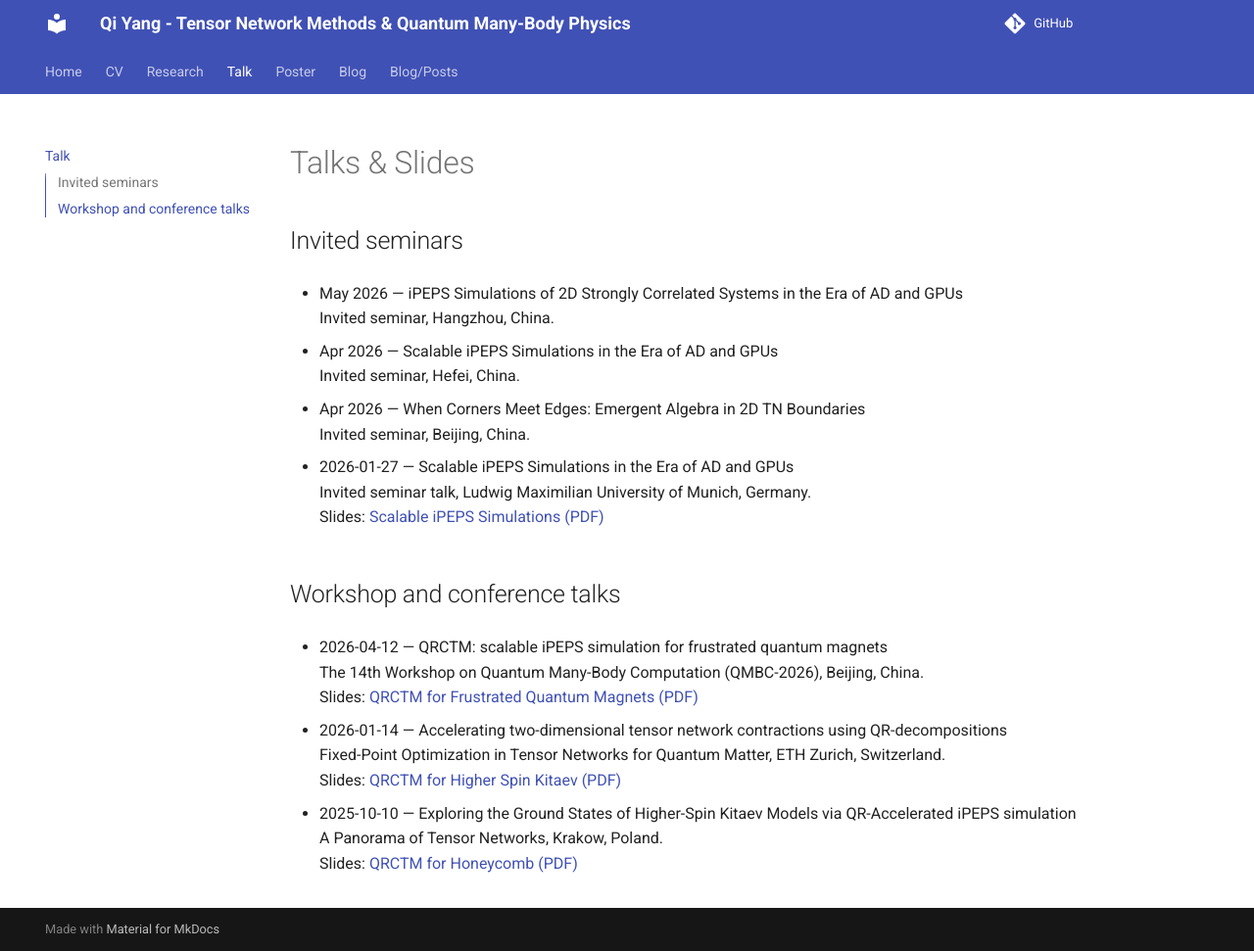
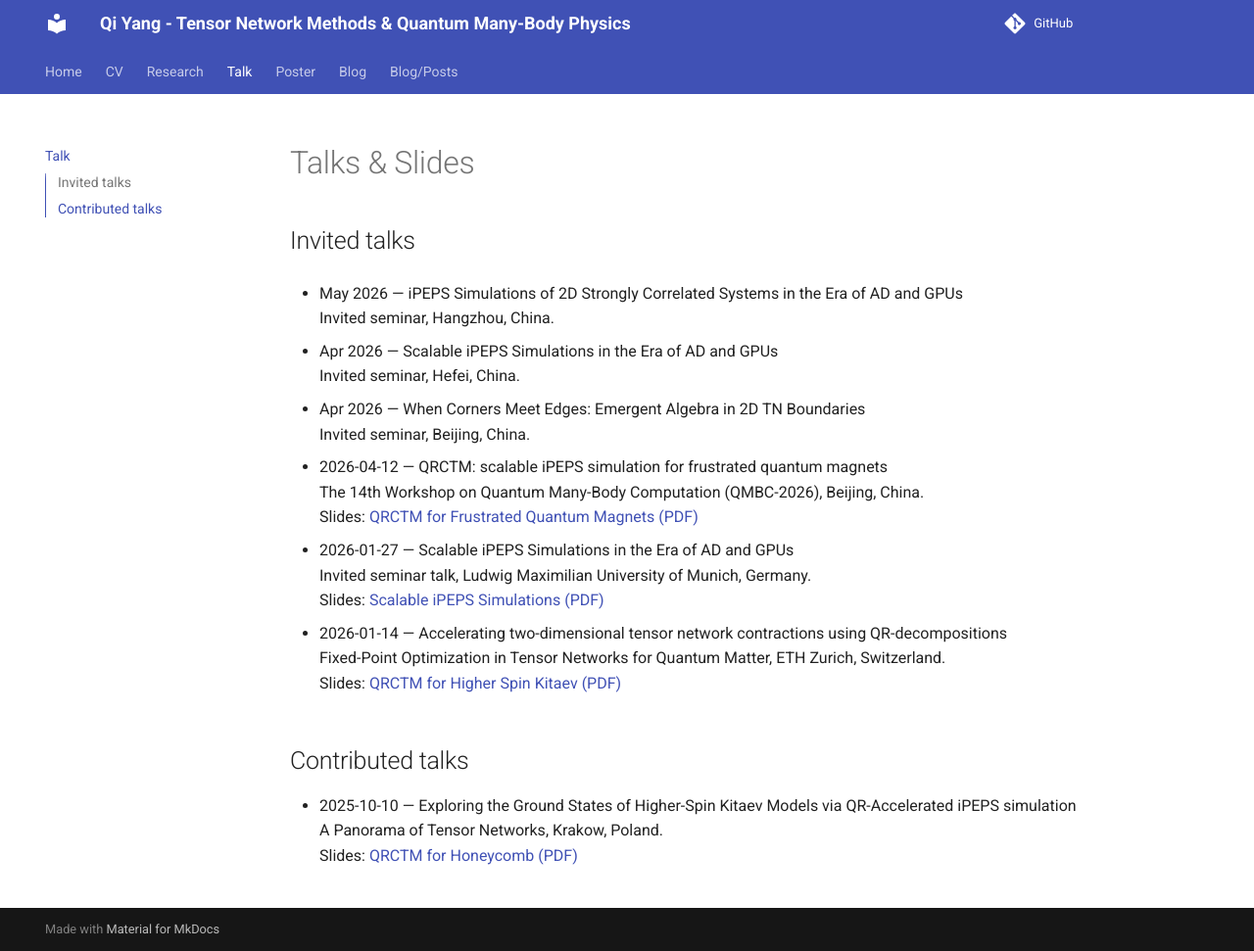
Before and after one commit to qiyang-ustc/qiyang-ustc.github.io, an MkDocs documentation site: the page built from docs/talks.md, in a window 1280 px wide and 971 px high. Shown: the whole window at 98% size. Built offline with MkDocs 1.6.1 and Material for MkDocs 9.7.7, drawn with Linux system fonts in a browser that asks for light colours; comment, search, counter and statistics services are not loaded.

Commit message:
Correct invited talk classifications

```diff
--- a/docs/cv.md
+++ b/docs/cv.md
@@ -36,7 +36,7 @@ title: Curriculum Vitae
 
 - 2025.6 – 2026.7: **Principal Investigator**, EuroHPC Development Access Call. Awarded 14,000 NVIDIA H100 GPU hours.
 
-## Invited seminars
+## Invited talks
 
 - May 2026: iPEPS Simulations of 2D Strongly Correlated Systems in the Era of AD and GPUs<br>
   Invited seminar, Hangzhou, China
@@ -47,19 +47,19 @@ title: Curriculum Vitae
 - Apr 2026: When Corners Meet Edges: Emergent Algebra in 2D TN Boundaries<br>
   Invited seminar, Beijing, China
 
+- 2026-04-12: QRCTM: scalable iPEPS simulation for frustrated quantum magnets<br>
+  The 14th Workshop on Quantum Many-Body Computation (QMBC-2026), Beijing, China.<br>
+  Slides: [QRCTM for Frustrated Quantum Magnets (PDF)](./talk/2026QMBC_QRCTM.pdf)
+
 - 2026-01-27: Scalable iPEPS Simulations in the Era of AD and GPUs<br>
   Invited seminar talk, Ludwig Maximilian University of Munich, Germany.<br>
   Slides: [Scalable iPEPS Simulations (PDF)](./talk/2026LMU_iPEPS.pdf)
 
-## Workshop and conference talks
-
-- 2026-04-12: QRCTM: scalable iPEPS simulation for frustrated quantum magnets<br>
-  The 14th Workshop on Quantum Many-Body Computation (QMBC-2026), Beijing, China.<br>
-  Slides: [QRCTM for Frustrated Quantum Magnets (PDF)](./talk/2026QMBC_QRCTM.pdf)
-
 - 2026-01-14: Accelerating two-dimensional tensor network contractions using QR-decompositions<br>
   Fixed-Point Optimization in Tensor Networks for Quantum Matter, ETH Zurich, Switzerland.<br>
   Slides: [QRCTM for Higher Spin Kitaev (PDF)](./talk/2026FIXNET.pdf)
+
+## Contributed talks
 
 - 2025-10-10: Exploring the Ground States of Higher-Spin Kitaev Models via QR-Accelerated iPEPS simulation<br>
   A Panorama of Tensor Networks, Krakow, Poland.<br>
--- a/docs/talks.md
+++ b/docs/talks.md
@@ -4,7 +4,7 @@ title: Talks & Slides
 
 # Talks & Slides
 
-## Invited seminars
+## Invited talks
 
 - May 2026 — iPEPS Simulations of 2D Strongly Correlated Systems in the Era of AD and GPUs<br>
   Invited seminar, Hangzhou, China.
@@ -15,20 +15,20 @@ title: Talks & Slides
 - Apr 2026 — When Corners Meet Edges: Emergent Algebra in 2D TN Boundaries<br>
   Invited seminar, Beijing, China.
 
-- 2026-01-27 — Scalable iPEPS Simulations in the Era of AD and GPUs
-  Invited seminar talk, Ludwig Maximilian University of Munich, Germany.
-  Slides: [Scalable iPEPS Simulations (PDF)](./talk/2026LMU_iPEPS.pdf)
-
-## Workshop and conference talks
-
 - 2026-04-12 — QRCTM: scalable iPEPS simulation for frustrated quantum magnets<br>
   The 14th Workshop on Quantum Many-Body Computation (QMBC-2026), Beijing, China.<br>
   Slides: [QRCTM for Frustrated Quantum Magnets (PDF)](./talk/2026QMBC_QRCTM.pdf)
+
+- 2026-01-27 — Scalable iPEPS Simulations in the Era of AD and GPUs<br>
+  Invited seminar talk, Ludwig Maximilian University of Munich, Germany.<br>
+  Slides: [Scalable iPEPS Simulations (PDF)](./talk/2026LMU_iPEPS.pdf)
 
 - 2026-01-14 — Accelerating two-dimensional tensor network contractions using QR-decompositions<br>
   Fixed-Point Optimization in Tensor Networks for Quantum Matter, ETH Zurich, Switzerland.<br>
   Slides: [QRCTM for Higher Spin Kitaev (PDF)](./talk/2026FIXNET.pdf)
 
+## Contributed talks
+
 - 2025-10-10 — Exploring the Ground States of Higher-Spin Kitaev Models via QR-Accelerated iPEPS simulation<br>
   A Panorama of Tensor Networks, Krakow, Poland.<br>
   Slides: [QRCTM for Honeycomb (PDF)](talk/QRCTMforHoneycomb.pdf?v=20251122)
```
Also changed, not shown: docs/cv/index.html (+20 -20 lines), docs/talks/index.html (+21 -21 lines).
